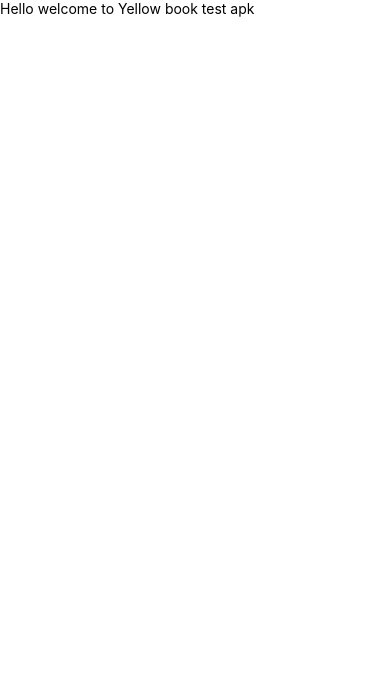
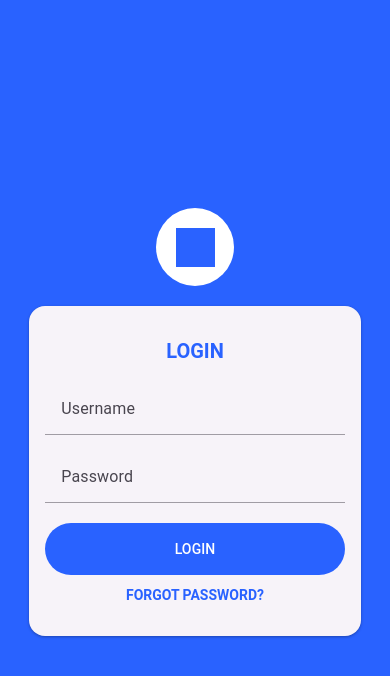
Before and after one commit to Shreyas-Karadiguddi/Yellow-book-android, a React Native app: screen / in a window 390 px wide. Shown: the top 676 px of the page. Built offline with nearby package versions, Linux system fonts and the light colour scheme; what @react-native-vector-icons/material-design-icons would draw is missing.

Commit message:
login success & icon for app

```diff
--- a/App.jsx
+++ b/App.jsx
@@ -1,23 +1,18 @@
-import {
-  StyleSheet,
-  Text,
-  View,
-} from 'react-native';
+import { StyleSheet, Text, View } from 'react-native';
 import { Provider } from 'react-redux';
-import { PaperProvider } from 'react-native-paper'
-import { QueryClient, QueryClientProvider } from 'react-query'
+import { PaperProvider } from 'react-native-paper';
+import { QueryClient, QueryClientProvider } from 'react-query';
 import { store } from './redux/store';
+import LoginScreen from './Components/Login/Login';
 
-const queryClient = new QueryClient()
+const queryClient = new QueryClient();
 
 function App() {
   return (
     <Provider store={store}>
       <QueryClientProvider client={queryClient}>
         <PaperProvider>
-          <View style={styles.container}>
-            <Text>Hello welcome to Yellow book test apk</Text>
-          </View>
+          <LoginScreen />
         </PaperProvider>
       </QueryClientProvider>
     </Provider>
--- /dev/null
+++ b/Components/Login/Login.jsx
@@ -0,0 +1,168 @@
+import React, { useEffect, useRef, useState } from 'react';
+import axios from 'axios';
+import {
+  View,
+  StyleSheet,
+  Image,
+  TouchableOpacity,
+  KeyboardAvoidingView,
+  Platform,
+  ScrollView,
+  Dimensions,
+  Alert,
+} from 'react-native';
+import { TextInput, Button, Text, Card } from 'react-native-paper';
+import * as authActions from '../../actions/auth_api';
+
+const { width, height } = Dimensions.get('window');
+
+const INITIAL_USER_CREDENTIALS = {
+  userName: '',
+  password: '',
+};
+
+const LoginScreen = () => {
+  const userCredentials = useRef(INITIAL_USER_CREDENTIALS);
+
+  const {
+    mutate: loginUser,
+    status: loginStatus,
+    data: loginData,
+    isLoading: isLoginLoading,
+  } = authActions.useLoginUser();
+
+  useEffect(() => {
+    if (loginStatus === 'success') {
+      axios.defaults.headers.common[
+        'Authorization'
+      ] = `Bearer ${loginData.token}`;
+
+      console.log('Login successful:', loginData);
+    } else if (loginStatus === 'error') {
+      console.log('Login failed:', loginData);
+    }
+  }, [loginStatus, loginData, isLoginLoading]);
+
+  const handleLogin = () => {
+    loginUser({
+      userName: userCredentials.current.userName,
+      password: userCredentials.current.password,
+    });
+  };
+
+  return (
+    <KeyboardAvoidingView
+      behavior={Platform.OS === 'ios' ? 'padding' : undefined}
+      style={styles.container}
+    >
+      <ScrollView contentContainerStyle={styles.scrollView}>
+        <View style={styles.header}>
+          <View style={styles.iconWrapper}>
+            <Image
+              source={require('../../assets/icons/yellow-book-app-icon.png')}
+              style={styles.icon}
+              resizeMode="contain"
+            />
+          </View>
+        </View>
+
+        <Card style={styles.card}>
+          <Card.Content>
+            <Text style={styles.loginTitle}>LOGIN</Text>
+
+            <TextInput
+              label="Username"
+              defaultValue={userCredentials.current.userName}
+              onChangeText={text => (userCredentials.current.userName = text)}
+              mode="flat"
+              style={styles.input}
+              autoCapitalize="none"
+            />
+
+            <TextInput
+              label="Password"
+              defaultValue={userCredentials.current.password}
+              onChangeText={text => (userCredentials.current.password = text)}
+              mode="flat"
+              style={styles.input}
+              secureTextEntry
+            />
+
+            <Button
+              mode="contained"
+              onPress={handleLogin}
+              style={styles.button}
+              loading={isLoginLoading}
+              disabled={isLoginLoading}
+            >
+              LOGIN
+            </Button>
+
+            <TouchableOpacity>
+              <Text style={styles.forgotText}>FORGOT PASSWORD?</Text>
+            </TouchableOpacity>
+          </Card.Content>
+        </Card>
+      </ScrollView>
+    </KeyboardAvoidingView>
+  );
+};
+
+export default LoginScreen;
+
+const styles = StyleSheet.create({
+  container: {
+    flex: 1,
+    backgroundColor: '#2962FF',
+  },
+  scrollView: {
+    flexGrow: 1,
+    justifyContent: 'center',
+    alignItems: 'center',
+    paddingVertical: 20,
+  },
+  header: {
+    alignItems: 'center',
+    marginBottom: -30,
+  },
+  iconWrapper: {
+    backgroundColor: 'white',
+    padding: width * 0.05,
+    borderRadius: 100,
+    marginBottom: 50,
+  },
+  icon: {
+    width: width * 0.1,
+    height: width * 0.1,
+    tintColor: '#2962FF',
+  },
+  card: {
+    width: width * 0.85,
+    borderRadius: 16,
+    elevation: 6,
+    paddingVertical: height * 0.02,
+  },
+  loginTitle: {
+    textAlign: 'center',
+    fontSize: 20,
+    fontWeight: 'bold',
+    marginBottom: 16,
+    color: '#2962FF',
+  },
+  input: {
+    marginBottom: 12,
+    backgroundColor: 'transparent',
+  },
+  button: {
+    marginTop: 8,
+    borderRadius: 30,
+    paddingVertical: 6,
+    backgroundColor: '#2962FF',
+  },
+  forgotText: {
+    marginTop: 12,
+    textAlign: 'center',
+    color: '#2962FF',
+    fontWeight: '600',
+  },
+});
--- /dev/null
+++ b/actions/auth_api.jsx
@@ -0,0 +1,16 @@
+import axios from 'axios';
+import { useQuery, useMutation } from 'react-query';
+import { API_URL } from '../config';
+
+export const useLoginUser = () => {
+  return useMutation({
+    mutationKey: ['LoginUser'],
+    mutationFn: ({ userName, password }) =>
+      axios
+        .post(`${API_URL}/users/login`, {
+          userName,
+          password,
+        })
+        .then(response => response.data),
+  });
+};
--- a/package.json
+++ b/package.json
@@ -17,6 +17,7 @@
     "react": "19.1.0",
     "react-native": "0.80.1",
     "react-native-dotenv": "^3.4.11",
+    "react-native-make": "^1.0.1",
     "react-native-paper": "^5.14.5",
     "react-native-safe-area-context": "^5.5.2",
     "react-query": "^3.39.3",
```
Also changed, not shown: assets/icons/yellow-book-app-icon.png (added), 6 other files (tests, documents, lock files or other folders).
